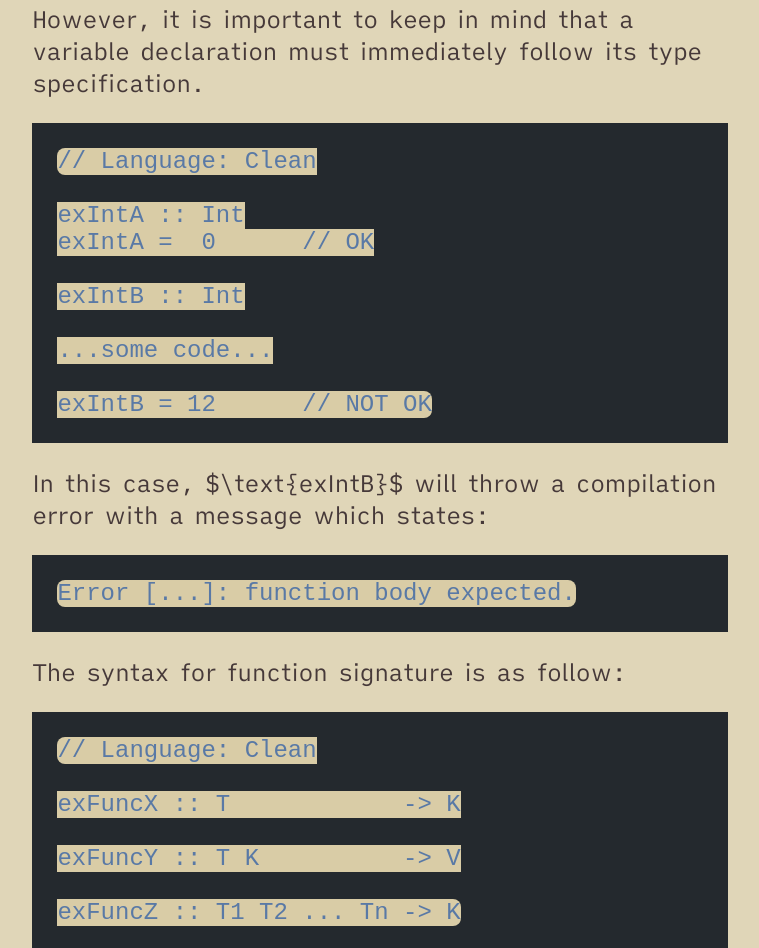
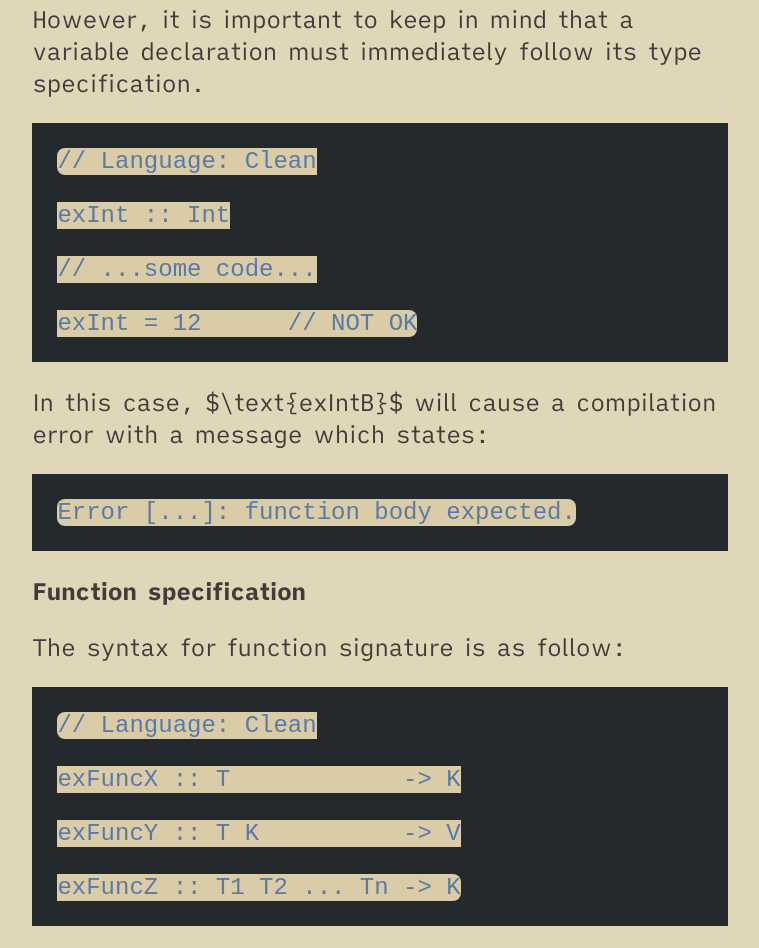
Before and after one commit to Eurydia/practice-clean-programming-language, an Astro site: page / in a window 1280 px wide. Shown: the part 2413-3361 px from the top of the page, without its empty margins (260-1019 px from the left). Built offline with nearby package versions, Linux system fonts and the light colour scheme; Astro itself is replaced by a stand-in of ours; some packages are replaced by stand-ins of ours; code samples lack their colours.

Commit message:
Update index.md

````diff
--- a/src/pages/index.md
+++ b/src/pages/index.md
@@ -81,21 +81,20 @@ However, it is important to keep in mind that a variable declaration must immedi
 ```
 // Language: Clean
 
-exIntA :: Int
-exIntA =  0      // OK
+exInt :: Int
 
-exIntB :: Int
+// ...some code...
 
-...some code...
-
-exIntB = 12      // NOT OK
+exInt = 12      // NOT OK
 ```
 
-In this case, $\text{exIntB}$ will throw a compilation error with a message which states:
+In this case, $\text{exIntB}$ will cause a compilation error with a message which states:
 
 ```
 Error [...]: function body expected.
 ```
+
+**Function specification**
 
 The syntax for function signature is as follow:
 
````
